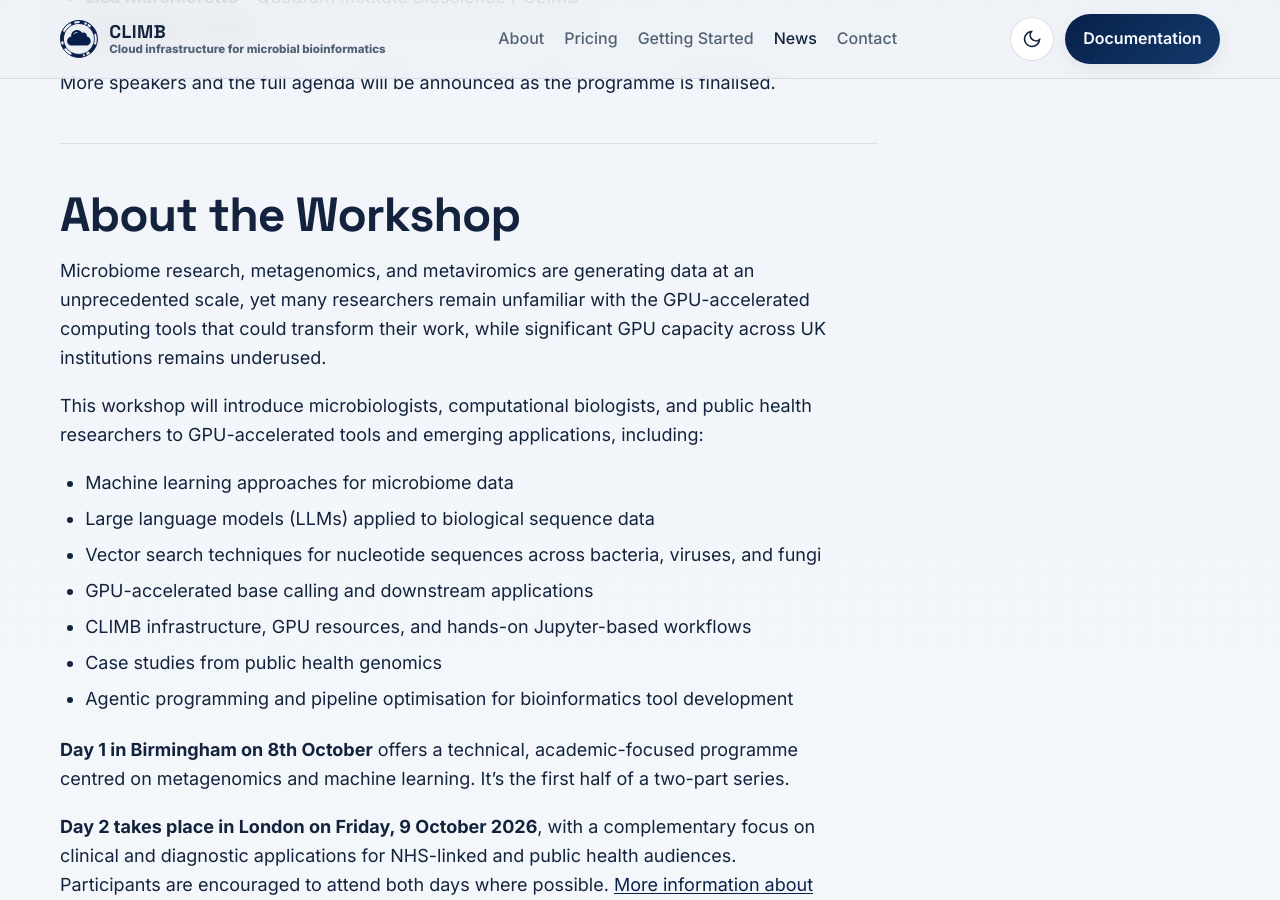
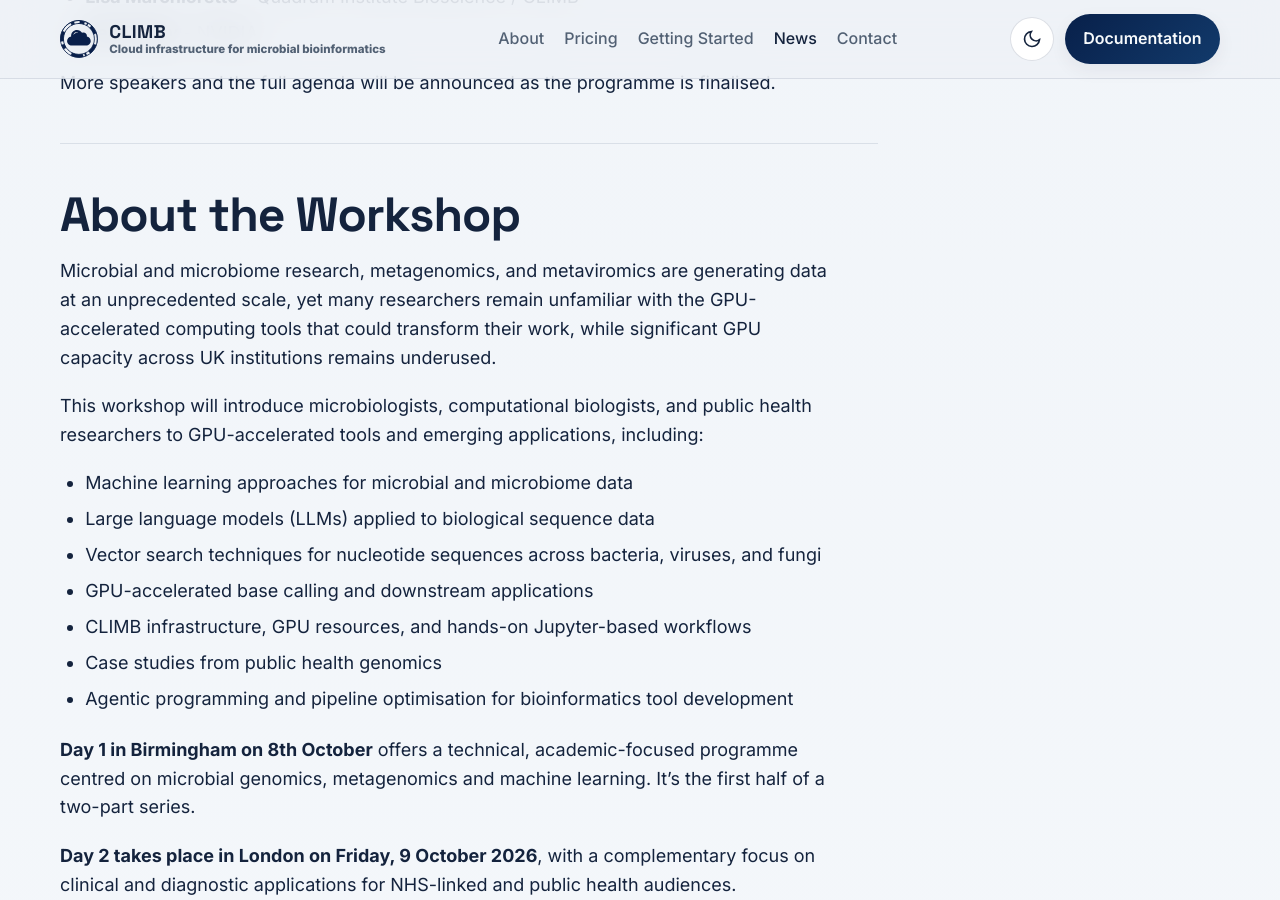
Before and after one commit to MRC-CLIMB/website, a Jekyll site: the page built from _posts/2026-09-14-gpu-accelerated-computing-microbiome-metagenomic-research-workshop.md, in a window 1280 px wide and 900 px high, scrolled down 1545 px. Built offline with Jekyll 4.4.1, drawn with Linux system fonts in a browser that asks for light colours.

Commit message:
Update 2026-09-14-gpu-accelerated-computing-microbiome-metagenomic-research-workshop.md

```diff
--- a/_posts/2026-09-14-gpu-accelerated-computing-microbiome-metagenomic-research-workshop.md
+++ b/_posts/2026-09-14-gpu-accelerated-computing-microbiome-metagenomic-research-workshop.md
@@ -41,11 +41,11 @@ More speakers and the full agenda will be announced as the programme is finalise
 
 ## About the Workshop
 
-Microbiome research, metagenomics, and metaviromics are generating data at an unprecedented scale, yet many researchers remain unfamiliar with the GPU-accelerated computing tools that could transform their work, while significant GPU capacity across UK institutions remains underused.
+Microbial and microbiome research, metagenomics, and metaviromics are generating data at an unprecedented scale, yet many researchers remain unfamiliar with the GPU-accelerated computing tools that could transform their work, while significant GPU capacity across UK institutions remains underused.
 
 This workshop will introduce microbiologists, computational biologists, and public health researchers to GPU-accelerated tools and emerging applications, including:
 
-- Machine learning approaches for microbiome data
+- Machine learning approaches for microbial and microbiome data
 - Large language models (LLMs) applied to biological sequence data
 - Vector search techniques for nucleotide sequences across bacteria, viruses, and fungi
 - GPU-accelerated base calling and downstream applications
@@ -53,7 +53,7 @@ This workshop will introduce microbiologists, computational biologists, and publ
 - Case studies from public health genomics
 - Agentic programming and pipeline optimisation for bioinformatics tool development
 
-**Day 1 in Birmingham on 8th October** offers a technical, academic-focused programme centred on metagenomics and machine learning. It's the first half of a two-part series.
+**Day 1 in Birmingham on 8th October** offers a technical, academic-focused programme centred on microbial genomics, metagenomics and machine learning. It's the first half of a two-part series.
 
 **Day 2 takes place in London on Friday, 9 October 2026**, with a complementary focus on clinical and diagnostic applications for NHS-linked and public health audiences. Participants are encouraged to attend both days where possible. [More information about day 2 can be found at this link](https://www.ns-bio.co.uk/bioinformatics-day).
 
```
